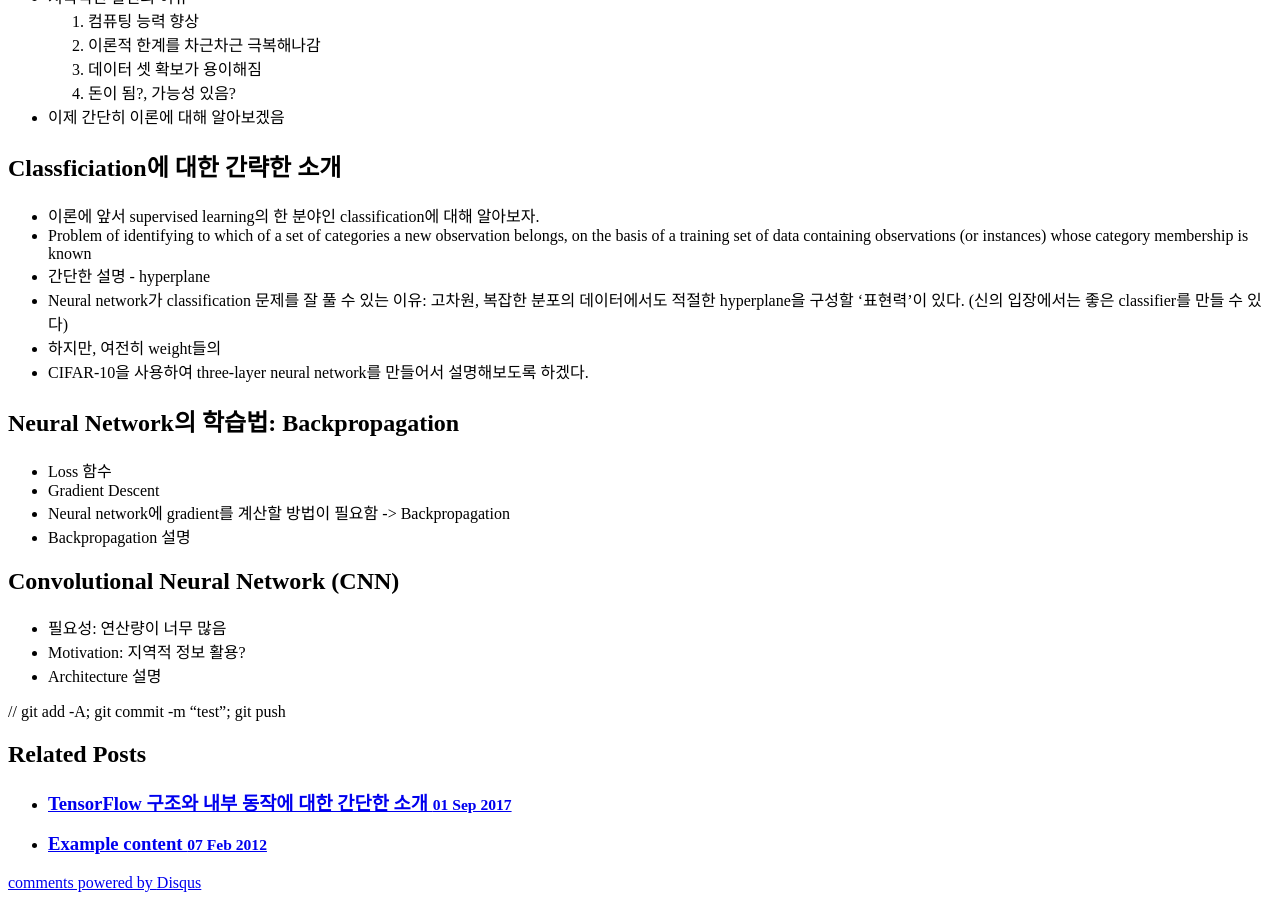
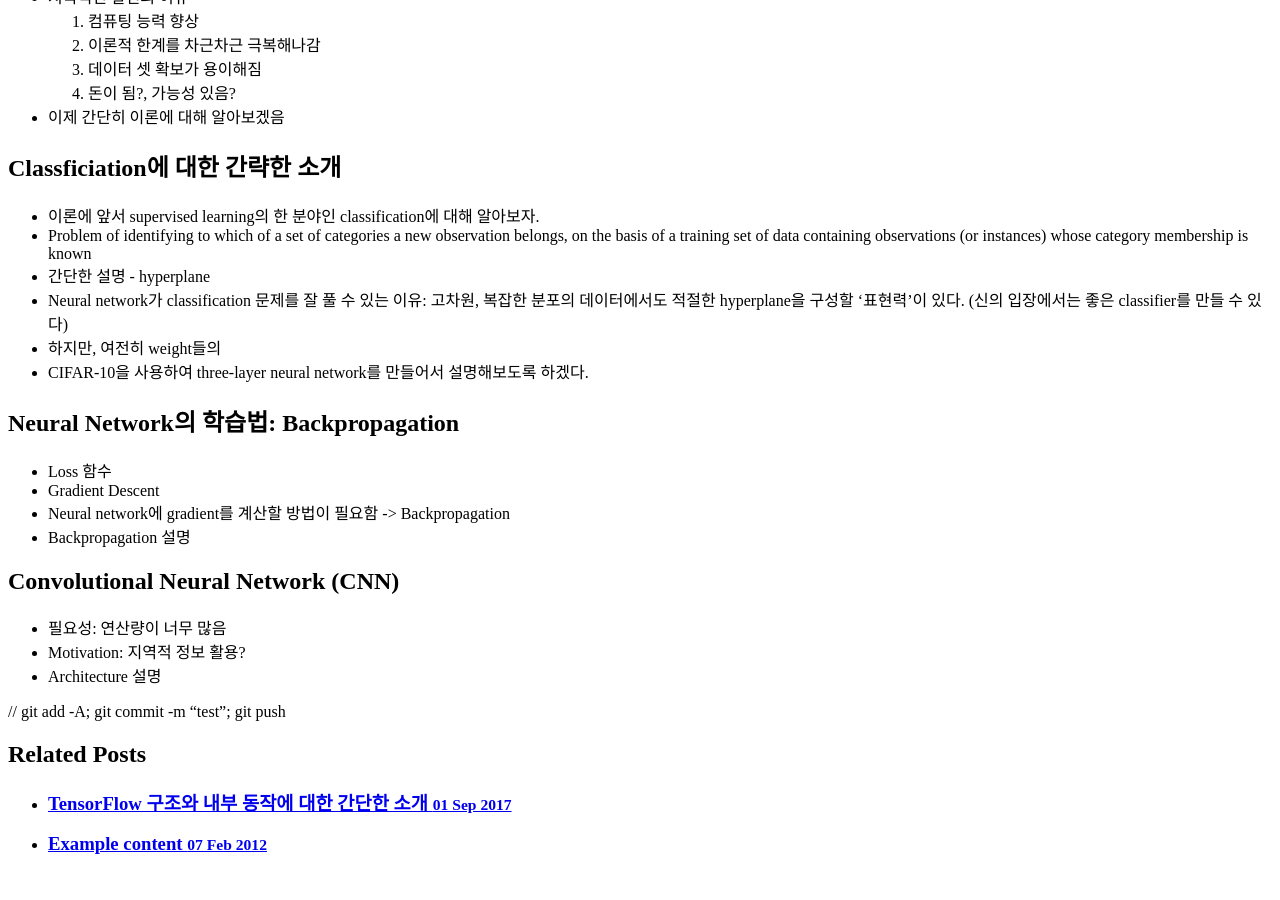
Before and after one commit to shnoh171/shnoh171.github.io, a Jekyll site: the page built from _posts/2017-09-01-introduction-to-deep-learning.md, in a window 1280 px wide and 900 px high, scrolled down 932 px. Built offline with Jekyll 4.4.1, drawn with Linux system fonts in a browser that asks for light colours; Markdown is read by kramdown in place of the engine named in the settings; comment, search, counter and statistics services are not loaded; after the commit the page ends 1806 px from its top, so only the background shows below that; some of the changed lines change nothing that is shown.

```diff
--- a/_config.yml
+++ b/_config.yml
@@ -27,5 +27,4 @@
 
 plugins: [jekyll-paginate]
 
-disqus_shortname: shnoh
 # // git add -A; git commit -m "test"; git push
--- a/_layouts/post.html
+++ b/_layouts/post.html
@@ -23,21 +23,3 @@
     {% endfor %}
   </ul>
 </div>
-{% if page.comments %}
-<div id="disqus_thread"></div>
-    <script type="text/javascript">
-        /* * * CONFIGURATION VARIABLES: EDIT BEFORE PASTING INTO YOUR WEBPAGE * * */
-        var disqus_shortname = 'shnoh'; // required: replace example with your forum shortname
-        // var disqus_developer = 1; // Comment out when the site is live
-        var disqus_identifier = "{{ page.url }}";
-
-        /* * * DON'T EDIT BELOW THIS LINE * * */
-        (function() {
-            var dsq = document.createElement('script'); dsq.type = 'text/javascript'; dsq.async = true;
-            dsq.src = '//' + disqus_shortname + '.disqus.com/embed.js';
-            (document.getElementsByTagName('head')[0] || document.getElementsByTagName('body')[0]).appendChild(dsq);
-        })();
-    </script>
-    <noscript>Please enable JavaScript to view the <a href="http://disqus.com/?ref_noscript">comments powered by Disqus.</a></noscript>
-    <a href="http://disqus.com" class="dsq-brlink">comments powered by <span class="logo-disqus">Disqus</span></a>
-{% endif %}
```
